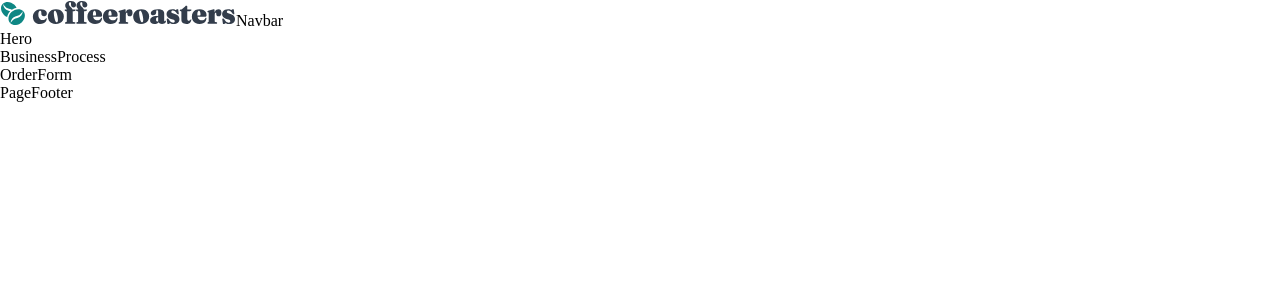
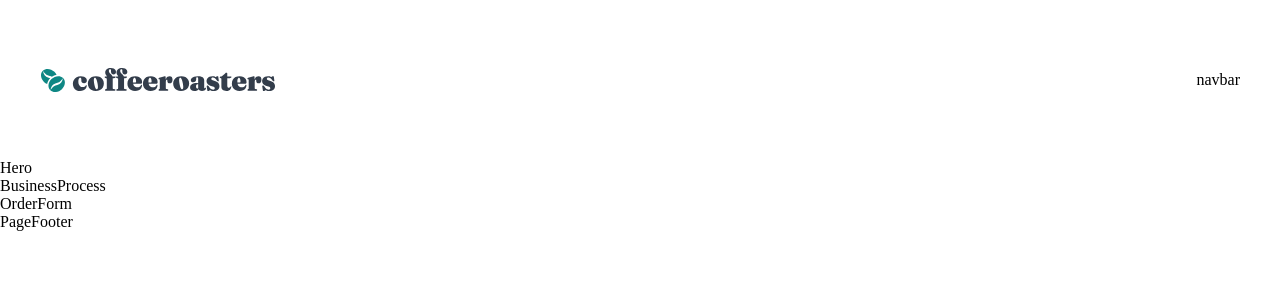
Before and after one commit to Marjolein-Kasman-de-Jong/coffeeroasters, a React (Vite) app: page /subscribe in a window 1280 px wide. Shown: the top 300 px of the page. Built offline with nearby package versions, Linux system fonts and the light colour scheme.

Commit message:
Add padding

```diff
--- /dev/null
+++ b/src/components/navbar/Navbar.jsx
@@ -0,0 +1,10 @@
+// Styles
+import "./navbar.css";
+
+export default function Navbar() {
+  return (
+    <nav>
+        navbar
+    </nav>
+  )
+}
--- a/src/sections/page-header/PageHeader.jsx
+++ b/src/sections/page-header/PageHeader.jsx
@@ -1,5 +1,6 @@
 // Components
 import CompanyLogo from "../../components/company-logo/CompanyLogo";
+import Navbar from "../../components/navbar/Navbar";
 
 // Styles
 import "./page-header.css";
@@ -8,7 +9,7 @@ export default function PageHeader() {
   return (
     <header className="page-header">
         <CompanyLogo />
-        Navbar
+        <Navbar />
     </header>
   )
 }
--- a/src/sections/page-header/page-header.css
+++ b/src/sections/page-header/page-header.css
@@ -0,0 +1,18 @@
+.page-header {
+    padding: 8.53% 24px;
+    display: flex;
+    justify-content: space-between;
+    align-items: center;
+}
+
+@media screen and (min-width: 768px) {
+    .page-header {
+        padding: 5.21% 40px;
+    }
+}
+
+@media screen and (min-width: 1440px) {
+    .page-header {
+        padding: 2.99% 80px;
+    }
+}
```
Also changed, not shown: src/components/navbar/navbar.css (added).
